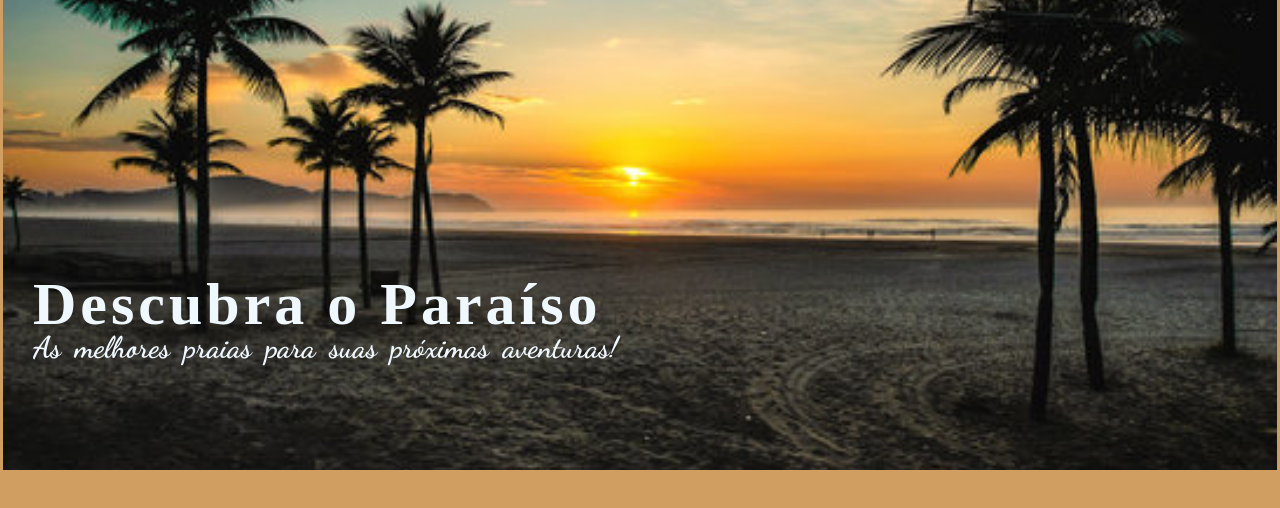
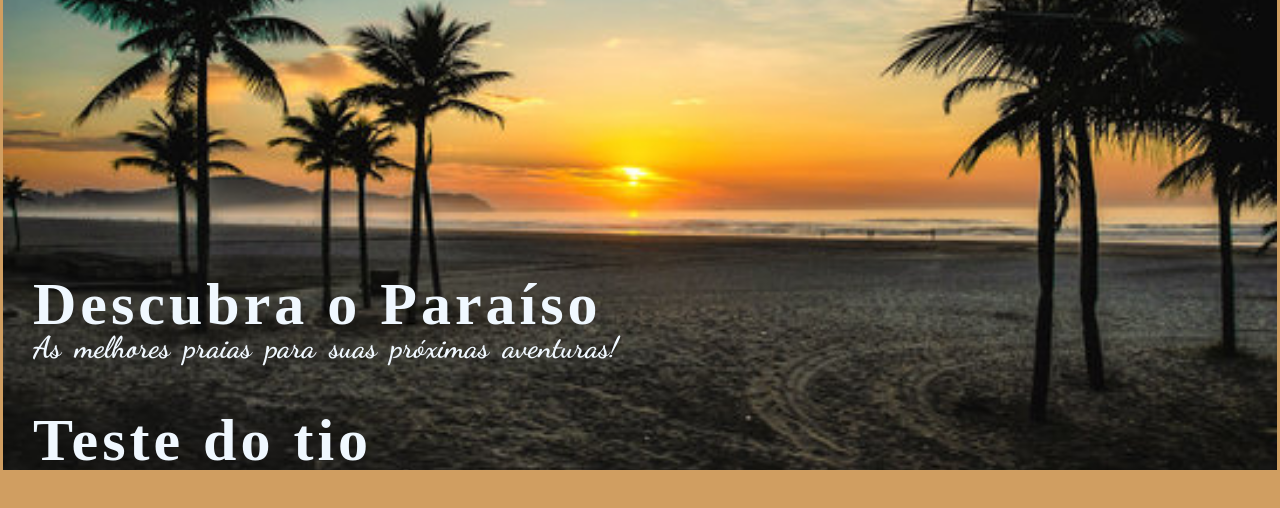
Before and after one commit to ge454/bettinsbeach, a plain HTML site: page index.html in a window 1280 px wide. Shown: the part 250-758 px from the top of the page. Drawn offline with Linux system fonts and the light colour scheme; a web font is replaced by a local one.

Commit message:
Commit da tia!

```diff
--- a/index.html
+++ b/index.html
@@ -28,6 +28,8 @@
         <h1> Descubra o Paraíso</h1>
         <h2> As melhores praias para suas próximas aventuras!</h2>
 
+        <h1> Teste do tio </h1>
+
        </div>
         </div>
     </div>
```
